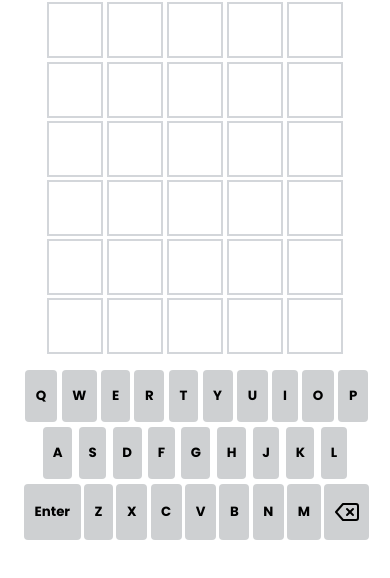
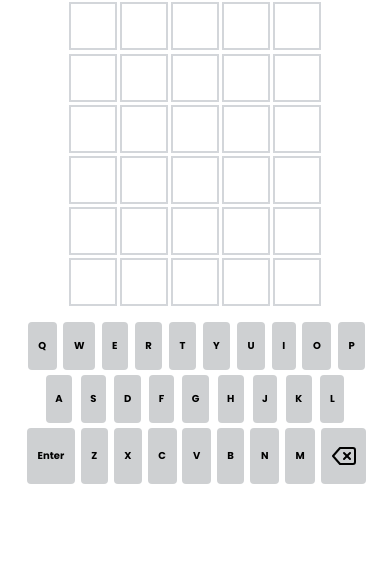
Before and after one commit to peacebrowne/wordle, a plain HTML site: page index.html in a window 390 px wide. Shown: the part 70-648 px from the top of the page. Drawn offline with Linux system fonts and the light colour scheme.

Commit message:
added responsiveness

```diff
--- a/style.css
+++ b/style.css
@@ -165,11 +165,21 @@ button{
 @media only screen and (min-width: 320px) and (max-width: 425px){
 
    .letters {
-    width: 22rem;
+        width: 90%;
    }
 
    button{
     padding: 1rem 3%;
+    font-size: x-small;
    }
+   .box{
+        width: 3rem;
+        height: 3rem;
+    }
+
+    .boxes{
+        width: 18rem;
+        padding: 0.5rem;
+    }
 
 }
```
